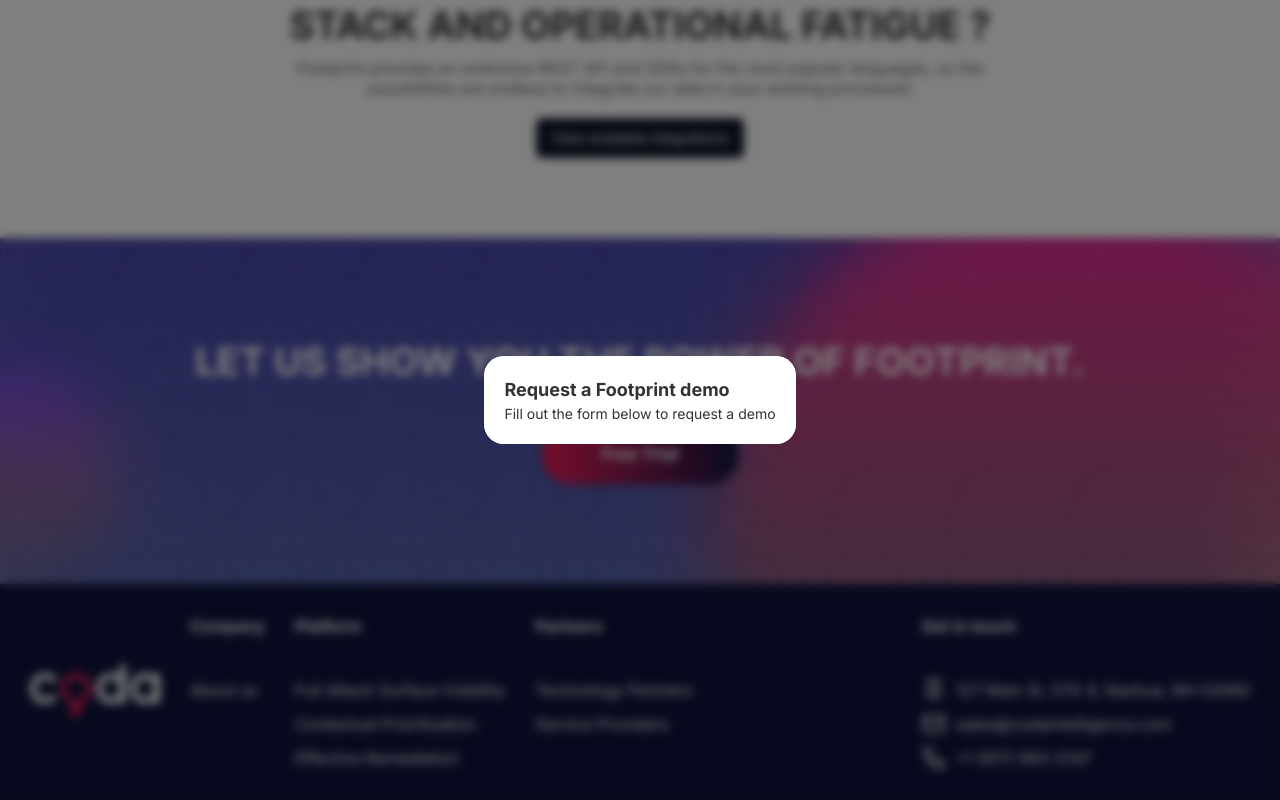
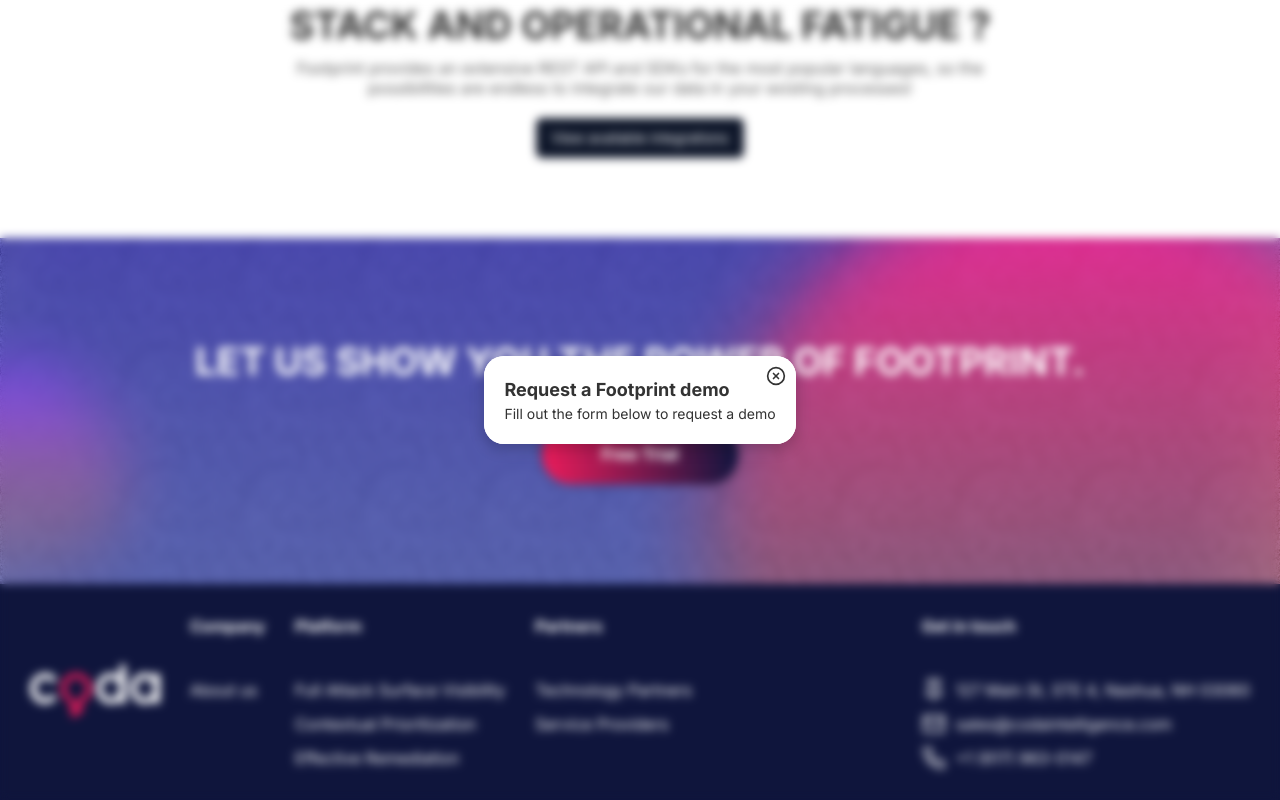
Before and after one commit to codaintelligenceUS/codaintelligence-website, a React (Vite) app: page /codaintelligence-website/ in a window 1280 px wide. Both pictures are taken after a click on the button "Free Trial". Shown: the part 3583-4383 px from the top of the page. Built offline with nearby package versions, Linux system fonts and the light colour scheme.

Commit message:
feat: Update modal interaction
Added X close button and made it more friendly to interact

```diff
--- a/src/atoms/Modal/Modal.module.css
+++ b/src/atoms/Modal/Modal.module.css
@@ -1,16 +1,24 @@
 .modal {
-  margin: auto !important;
-  border-radius: 20px;
-}
-.modal::backdrop {
-  background-color: rgba(0, 0, 0, 0.5);
+  position: fixed !important;
+  z-index: 1000;
+
+  top: 0;
+  left: 0;
+
+  width: 100vw;
+  height: 100vh;
+
   backdrop-filter: blur(5px);
+
+  display: flex;
 }
 
 .container {
+  position: relative;
   margin: auto;
   border-radius: 20px;
   background-color: white;
+  box-shadow: 0 5px 15px rgba(0, 0, 0, 0.2);
 }
 
 .closeButton {
@@ -19,3 +27,15 @@
   top: 10px;
   right: 10px;
 }
+
+.closeButton svg {
+  width: 20px;
+  height: 20px;
+  cursor: pointer;
+  stroke: #333;
+  transition: 0.4s all;
+}
+
+.closeButton svg:hover {
+  transform: rotate(180deg) scale(1.2);
+}
--- a/src/atoms/Modal/Modal.tsx
+++ b/src/atoms/Modal/Modal.tsx
@@ -1,4 +1,4 @@
-import { useEffect, useRef } from "react";
+import { MouseEventHandler, useEffect } from "react";
 import styles from "./Modal.module.css";
 import { XCircle } from "lucide-react";
 type ModalProps = {
@@ -7,29 +7,38 @@ type ModalProps = {
   children: React.ReactNode;
 };
 export function Modal(props: ModalProps) {
-  const ref = useRef<HTMLDialogElement>(null);
+  const { onDismiss: propsOnDismiss } = props;
 
-  const onDismiss = () => {
-    ref.current?.close();
+  useEffect(() => {
+    const dismissOnEsc = (e: KeyboardEvent) => {
+      if (e.key === "Escape") {
+        propsOnDismiss();
+      }
+    };
+    document.addEventListener("keydown", dismissOnEsc);
+
+    return () => {
+      document.removeEventListener("keydown", dismissOnEsc);
+    };
+  }, [propsOnDismiss]);
+
+  if (!props.isOpen) {
+    return false;
+  }
+
+  const onClick: MouseEventHandler<HTMLDivElement> = (e) => {
+    e.stopPropagation();
     props.onDismiss();
   };
 
-  useEffect(() => {
-    if (props.isOpen) {
-      ref.current?.showModal();
-    } else {
-      ref.current?.close();
-    }
-  }, [props.isOpen]);
-
   return (
-    <dialog ref={ref} className={styles.modal} onCancel={onDismiss}>
-      <div className={styles.container}>
-        <div className={styles.closeButton} onClick={onDismiss}>
+    <div className={styles.modal} onClick={onClick}>
+      <div className={styles.container} onClick={(e) => e.stopPropagation()}>
+        <div className={styles.closeButton} onClick={props.onDismiss}>
           <XCircle />
         </div>
         {props.children}
       </div>
-    </dialog>
+    </div>
   );
 }
```
